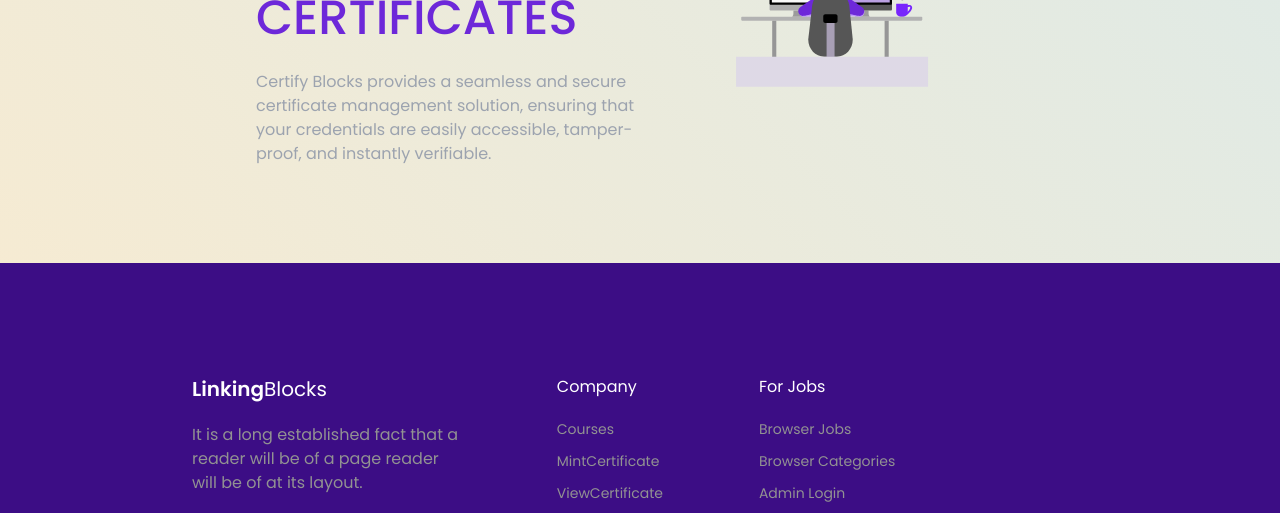
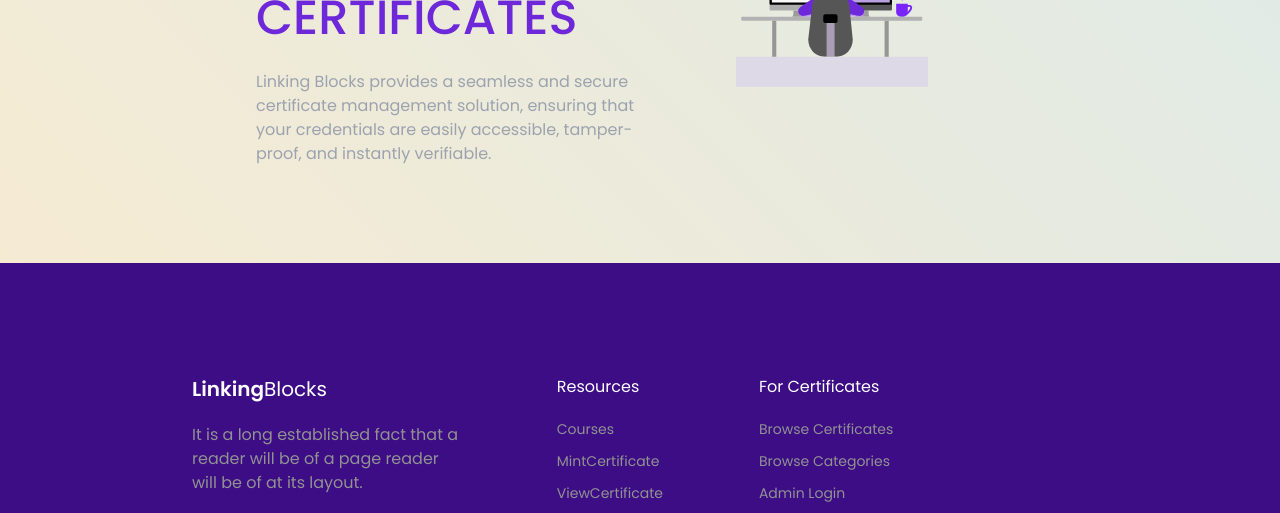
Before and after one commit to TechieeGeeeks/VH23-13-RizzlingDevs, a React (Create React App) app in the folder client/: page / in a window 1280 px wide. Shown: the part 273-786 px from the top of the page. Built offline with nearby package versions, Linux system fonts and the light colour scheme.

Commit message:
Hero section and footer updated

```diff
--- a/client/src/components/Footer.jsx
+++ b/client/src/components/Footer.jsx
@@ -17,7 +17,7 @@ const Footer = () => {
         </div>
 
         <div className=" flex flex-col gap-5">
-          <p>Company</p>
+          <p>Resources</p>
           <ul className=" text-lighttextGray  text-sm flex flex-col gap-3  ">
 
            <Link to='/user_dashboard'> <li>Courses </li> </Link>
@@ -29,10 +29,10 @@ const Footer = () => {
         </div>
 
         <div className=" flex flex-col gap-5">
-          <p>For Jobs</p>
+          <p>For Certificates</p>
           <ul className=" text-lighttextGray text-sm flex flex-col gap-3  ">
-            <li>Browser Jobs</li>
-            <li>Browser Categories </li>
+            <li>Browse Certificates</li>
+            <li>Browse Categories </li>
             <Link  to='/login'>
               <li>Admin Login</li>
             </Link>
@@ -44,15 +44,15 @@ const Footer = () => {
       <div className="md:hidden bg-darkGray">
         <div className="flex flex-col justify-center gap-4">
           <div>
-            <p className="text-lightCard text-xl">Jobshunt</p>
+            <p className="text-lightCard text-xl">Linking Blocks</p>
             <p className="text-footerSubtitle font-extralight text-sm">
-              Gateway to web3 jobs.
+              Gateway to Secured and Validated Certificates
             </p>
           </div>
           <SocialIcons />
           <div className=" flex gap-10 mt-7">
             <div className=" flex flex-col gap-5">
-              <p>Company</p>
+              <p>Resources</p>
               <ul className=" text-lighttextGray text-sm flex flex-col gap-3  ">
             <Link to='/user_dashboard'> <li>Courses </li> </Link>
             <Link to='/certificate/create'> <li>MintCertificate </li> </Link>
@@ -62,10 +62,10 @@ const Footer = () => {
             </div>
 
             <div className=" flex flex-col gap-5">
-              <p>For Jobs</p>
+              <p>For Certificates</p>
               <ul className=" text-lighttextGray text-sm flex flex-col gap-3  ">
-                <li>Browser Jobs</li>
-                <li>Browser Categories </li>
+                <li>Browse Certificates</li>
+                <li>Browse Categories </li>
                 <li>Admin Login</li>
               </ul>
             </div>
--- a/client/src/components/HeroSection.jsx
+++ b/client/src/components/HeroSection.jsx
@@ -11,7 +11,7 @@ const HeroSection = () => {
           <span className=" text-purpleColor ">CERTIFICATES</span>
         </p>
         <p className=" text-gray-400">
-        Certify Blocks provides a seamless and secure certificate management solution, ensuring that your credentials are easily accessible, tamper-proof, and instantly verifiable.
+        Linking Blocks provides a seamless and secure certificate management solution, ensuring that your credentials are easily accessible, tamper-proof, and instantly verifiable.
         </p>
         {/* <div>
           <a href="#">
```
